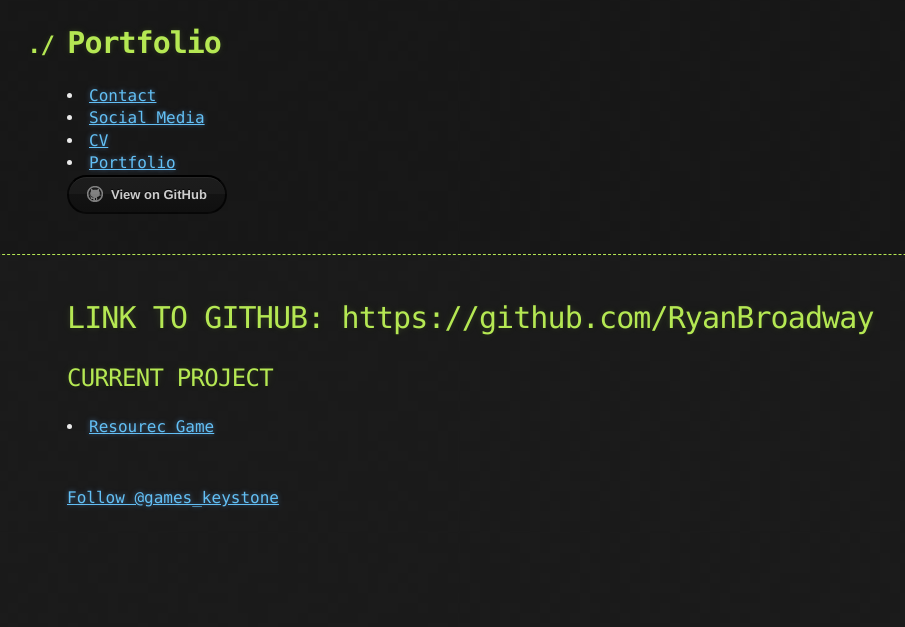
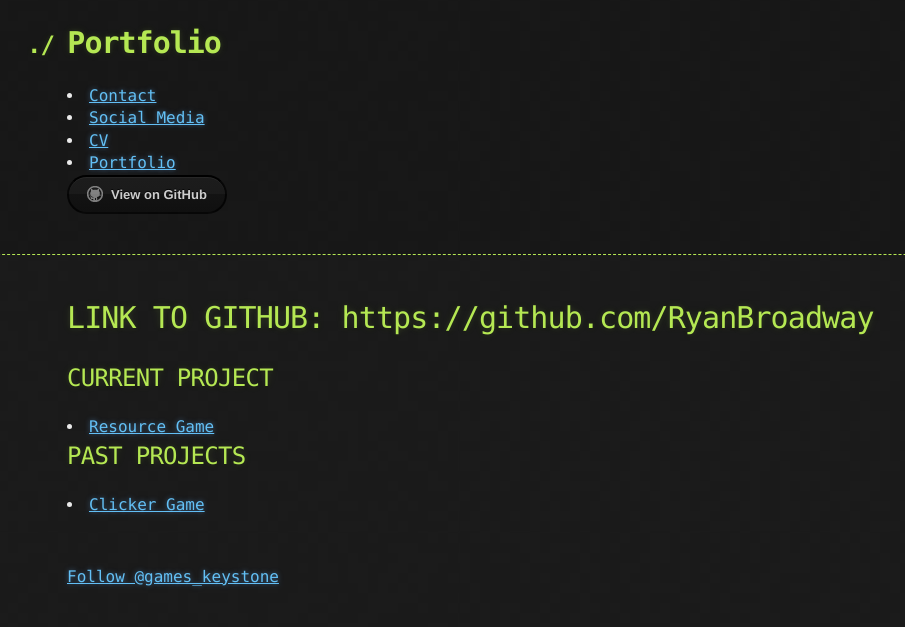
Before and after one commit to RyanBroadway/Portfolio, a Jekyll site: the page built from portfolio.md, in a window 1280 px wide. Shown: the top 627 px of the page, without its empty margins (73-978 px from the left). Built offline with Jekyll 4.4.1, drawn with Linux system fonts in a browser that asks for light colours; our own code applies the rules of GitHub Pages for plain Markdown files; comment, search, counter and statistics services are not loaded; the repository's description, which GitHub fills in, is left out.

Commit message:
Update portfolio.md

```diff
--- a/portfolio.md
+++ b/portfolio.md
@@ -1,6 +1,13 @@
 # LINK TO GITHUB: https://github.com/RyanBroadway
 
 ## CURRENT PROJECT
+
 <li>
-    <a href="/Portfolio/Collage_FMP">Resourec Game</a>
+    <a href="/Portfolio/Collage_FMP">Resource Game</a>
 </li>
+
+## PAST PROJECTS
+
+<li>
+    <a href="/Portfolio/Clicker">Clicker Game</a>
+</li>
```
